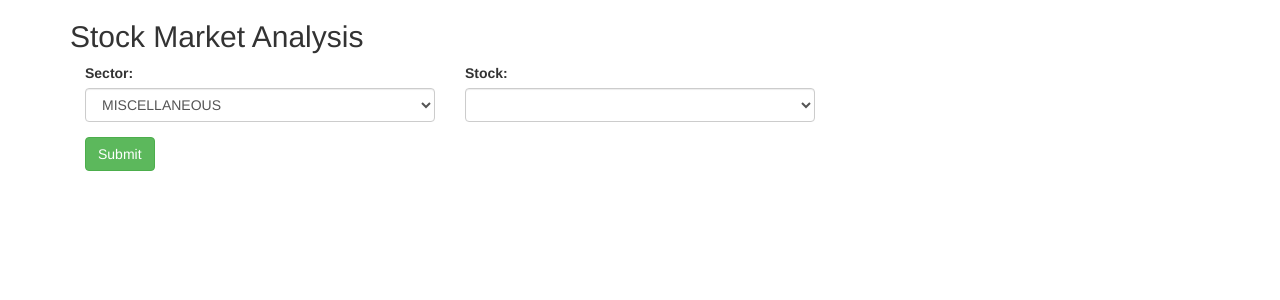
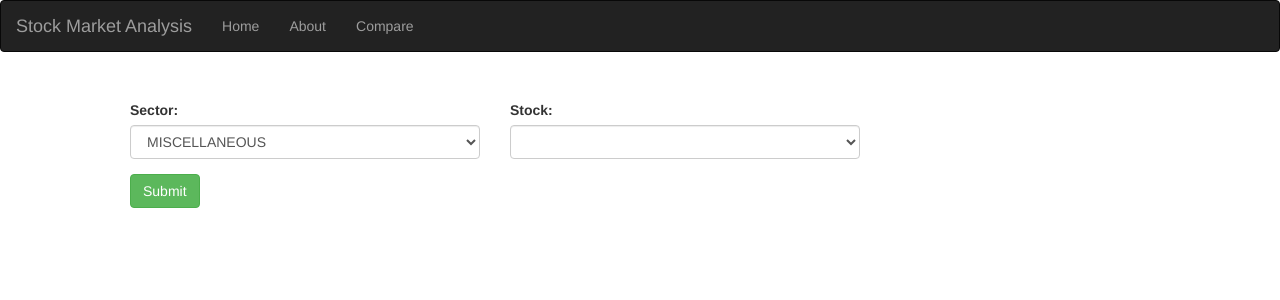
Before and after one commit to nehaprabhavalkar/Stock_Market_Analysis, a Flask app: page / in a window 1280 px wide. Shown: the top 300 px of the page. Run offline with Flask 2, Linux system fonts and the light colour scheme; data comes from the database, SQL or seed files in the repository; lists and menus that the app fills with data are empty; some libraries are stand-ins or nearby versions.

Commit message:
added routes for webpages

```diff
--- a/web/app.py
+++ b/web/app.py
@@ -96,6 +96,13 @@
 
     return jsonify({'stocksector' : stock_array})
 
+@app.route('/about')
+def about():
+    return render_template('about.html')
+
+@app.route('/compare')
+def compare():
+    return render_template('compare.html')
 
 if __name__ == '__main__':
     app.run(debug=True)
--- a/web/graph_utils.py
+++ b/web/graph_utils.py
@@ -17,7 +17,8 @@
 current_date = datetime.today()
 
 def plot_graph(df):
-    fig = px.line(df, x='date', y='close')
+    fig = px.line(df, x='date', y='close',width=800, height=400)
+    fig.update_layout(template='plotly_dark')
     return fig
 
 def get_previous_trading_day(day_delta):
--- a/web/static/styles/style.css
+++ b/web/static/styles/style.css
@@ -1,39 +1,59 @@
-    .center1 {
+    .container {
+        position: absolute;
+        left: 100px;
+        top: 100px;
+
+    }
+    .chart {
+        position: absolute;
+        left: 300px;
+        top: 110px;
+    }
+
+    h4.headertext {
+    text-align: center;
+    }
+
+   .center1 {
     margin: 0;
     position: absolute;
-    top: 85%;
+    top: 90%;
     left: 20%;
     -ms-transform: translate(-50%, -50%);
     transform: translate(-50%, -50%);
     }
+
     .center2 {
     margin: 0;
     position: absolute;
-    top: 85%;
+    top: 90%;
     left: 40%;
     -ms-transform: translate(-50%, -50%);
     transform: translate(-50%, -50%);
     }
+
     .center3 {
     margin: 0;
     position: absolute;
-    top: 85%;
+    top: 90%;
     left: 60%;
     -ms-transform: translate(-50%, -50%);
     transform: translate(-50%, -50%);
     }
+
     .center4 {
     margin: 0;
     position: absolute;
-    top: 85%;
+    top: 90%;
     left: 80%;
     -ms-transform: translate(-50%, -50%);
     transform: translate(-50%, -50%);
     }
+
     .bt {
-    background-color: #c9e916;
+    background-color: #f6fff5;
     border: none;
-    color: black;
+    color: rgb(31, 28, 28);
     padding: 7px 15px;
     text-align: center;
     text-decoration: none;
@@ -42,10 +62,11 @@
     margin: 4px 2px;
     cursor: pointer;
     }
+
     .bt-highlighted {
-        background-color: #e99f16;
+        background-color: #1f77b4;
         border: none;
-        color: black;
+        color: rgb(31, 28, 28);
         padding: 7px 15px;
         text-align: center;
         text-decoration: none;
--- a/web/templates/about.html
+++ b/web/templates/about.html
@@ -4,12 +4,13 @@
   <title>Stock Market Analysis</title>
   <meta charset="utf-8">
   <meta name="viewport" content="width=device-width, initial-scale=1">
+  <link rel="stylesheet" type="text/css" href="{{ url_for('static',filename='styles/style.css') }}">
   <link rel="stylesheet" href="https://maxcdn.bootstrapcdn.com/bootstrap/3.4.1/css/bootstrap.min.css">
   <script src="https://ajax.googleapis.com/ajax/libs/jquery/3.5.1/jquery.min.js"></script>
   <script src="https://maxcdn.bootstrapcdn.com/bootstrap/3.4.1/js/bootstrap.min.js"></script>
 </head>
 
 <body>
-
+  {% include 'navbar.html' %}
 </body>
 </html>
--- a/web/templates/compare.html
+++ b/web/templates/compare.html
@@ -4,12 +4,13 @@
   <title>Stock Market Analysis</title>
   <meta charset="utf-8">
   <meta name="viewport" content="width=device-width, initial-scale=1">
+  <link rel="stylesheet" type="text/css" href="{{ url_for('static',filename='styles/style.css') }}">
   <link rel="stylesheet" href="https://maxcdn.bootstrapcdn.com/bootstrap/3.4.1/css/bootstrap.min.css">
   <script src="https://ajax.googleapis.com/ajax/libs/jquery/3.5.1/jquery.min.js"></script>
   <script src="https://maxcdn.bootstrapcdn.com/bootstrap/3.4.1/js/bootstrap.min.js"></script>
 </head>
 
 <body>
-
+  {% include 'navbar.html' %}
 </body>
 </html>
--- a/web/templates/index.html
+++ b/web/templates/index.html
@@ -1,20 +1,20 @@
 <!DOCTYPE html>
 <html lang="en">
 <head>
-    <meta charset="UTF-8">
-    <meta name="viewport" content="width=device-width, initial-scale=1.0">
-    <meta http-equiv="X-UA-Compatible" content="ie=edge">
-    <title>Stock Market Analysis</title>
- <link href="https://maxcdn.bootstrapcdn.com/bootstrap/3.3.0/css/bootstrap.min.css" rel="stylesheet" id="bootstrap-css">
-<script src="https://maxcdn.bootstrapcdn.com/bootstrap/3.3.0/js/bootstrap.min.js"></script>
-<script src="https://code.jquery.com/jquery-1.11.1.min.js"></script>
+  <title>Stock Market Analysis</title>
+  <meta charset="utf-8">
+  <meta name="viewport" content="width=device-width, initial-scale=1">
+  <link rel="stylesheet" type="text/css" href="{{ url_for('static',filename='styles/style.css') }}">
+  <link rel="stylesheet" href="https://maxcdn.bootstrapcdn.com/bootstrap/3.4.1/css/bootstrap.min.css">
+  <script src="https://ajax.googleapis.com/ajax/libs/jquery/3.5.1/jquery.min.js"></script>
+  <script src="https://maxcdn.bootstrapcdn.com/bootstrap/3.4.1/js/bootstrap.min.js"></script>
 </head>
 <body>
+  {% include 'navbar.html' %}
   <div>
 <div class="container">
  <div class="row">
         <div class="col-md-12">
-        <p><h2>Stock Market Analysis</h2></p>
         <form method="POST">
           {{ form.csrf_token }}
       <div class="form-group col-md-4">
--- a/web/templates/navbar.html
+++ b/web/templates/navbar.html
@@ -4,6 +4,7 @@
   <title>Stock Market Analysis</title>
   <meta charset="utf-8">
   <meta name="viewport" content="width=device-width, initial-scale=1">
+  <link rel="stylesheet" type="text/css" href="{{ url_for('static',filename='styles/style.css') }}">
   <link rel="stylesheet" href="https://maxcdn.bootstrapcdn.com/bootstrap/3.4.1/css/bootstrap.min.css">
   <script src="https://ajax.googleapis.com/ajax/libs/jquery/3.5.1/jquery.min.js"></script>
   <script src="https://maxcdn.bootstrapcdn.com/bootstrap/3.4.1/js/bootstrap.min.js"></script>
@@ -13,12 +14,12 @@
 <nav class="navbar navbar-inverse">
   <div class="container-fluid">
     <div class="navbar-header">
-      <a class="navbar-brand" href="index.html">Stock Market Analysis</a>
+      <a class="navbar-brand" href="/">Stock Market Analysis</a>
     </div>
     <ul class="nav navbar-nav">
-      <li class="active"><a href="index.html">Home</a></li>
-      <li><a href="about.html">About</a></li>
-      <li><a href="compare.html">Compare</a></li>
+      <li><a href="/">Home</a></li>
+      <li><a href="about">About</a></li>
+      <li><a href="compare">Compare</a></li>
     </ul>
   </div>
 </nav>
```
Also changed, not shown: web/templates/results.html (+11 -150 lines).
